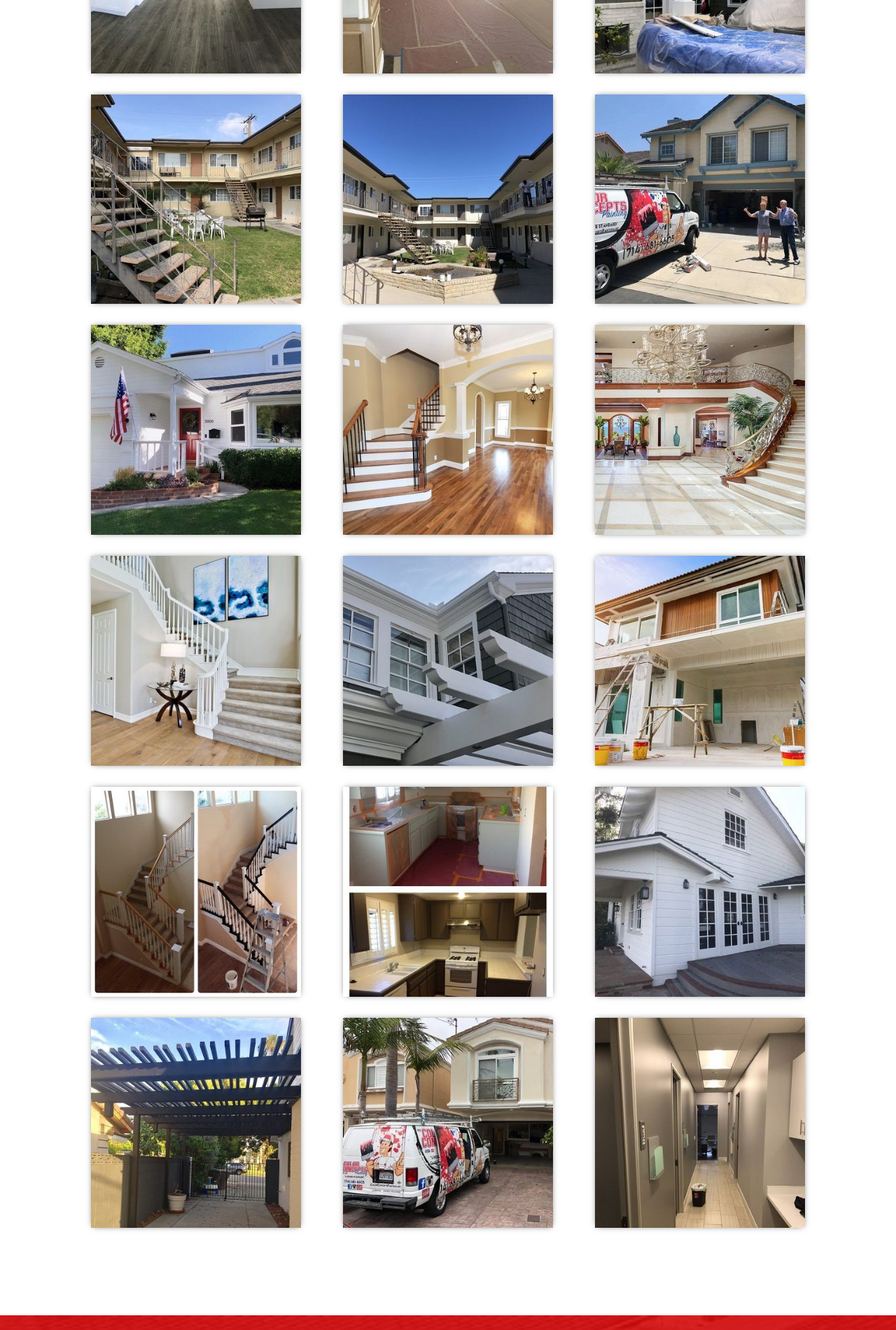
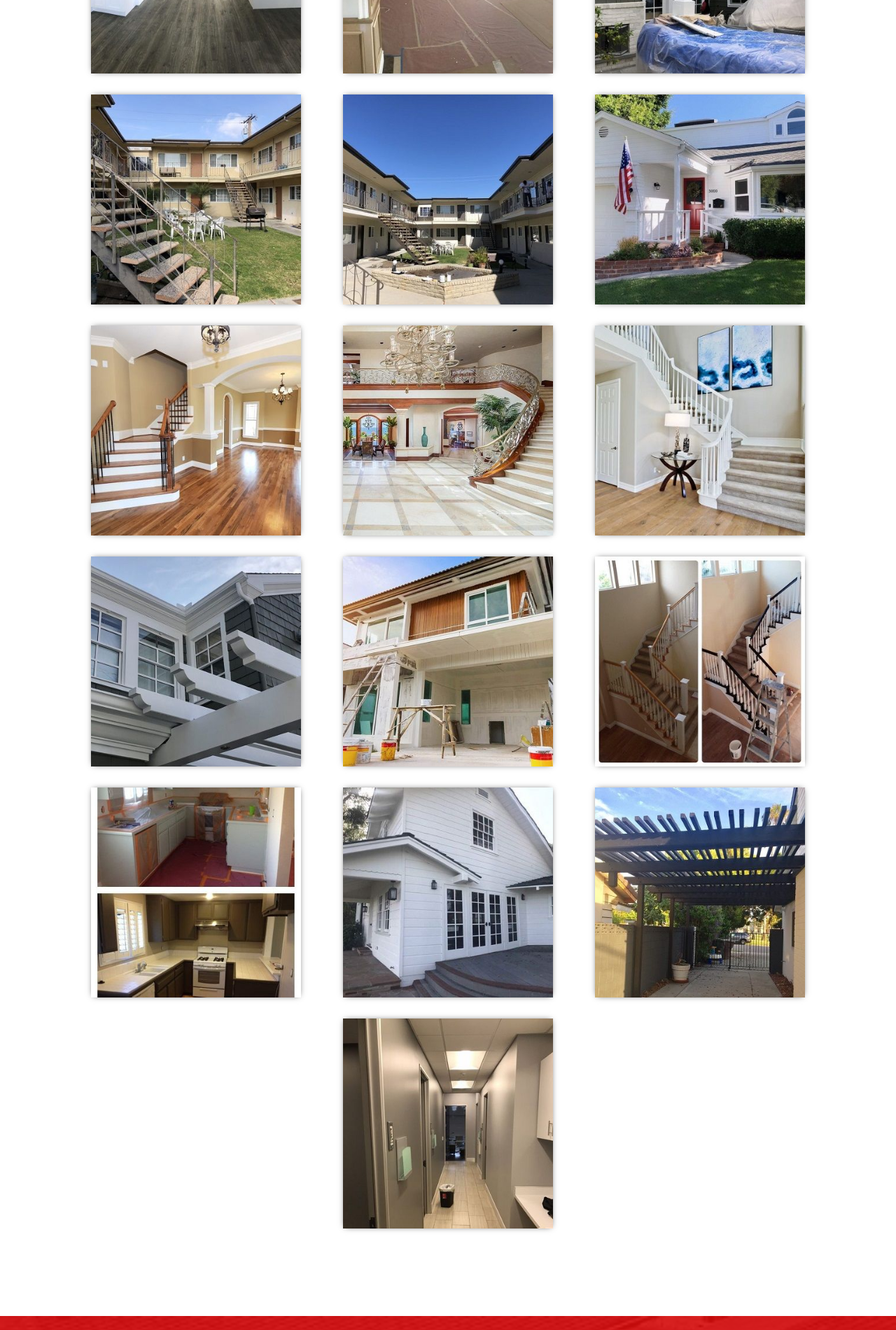
Before and after one commit to OakHarbor/ABP-Construction, a plain HTML site: page html/portfolio.html in a window 1280 px wide. Shown: the part 1240-3140 px from the top of the page at 70% size. Drawn offline with nearby package versions, Linux system fonts and the light colour scheme.

Commit message:
removed certain images

```diff
--- a/html/portfolio.html
+++ b/html/portfolio.html
@@ -110,7 +110,7 @@
             <img id="nineteen" src="/images/image-19-crop.jpg" alt="newly painted white deck that was refinished" width="300" height="300">
             <img id="twenty" src="/images/image-20-crop.jpg" alt="large open room with tall windows" width="300" height="300">
             <img id="twenty-one" src="/images/image-21-crop.jpg" alt="weathered light brown home" width="300" height="300">
-            <img id="one"  src="/images/image-22-crop.jpg" alt="newly grey painted home with white trim" width="300" height="300">
+            <!-- <img id="one"  src="/images/image-22-crop.jpg" alt="newly grey painted home with white trim" width="300" height="300"> -->
             <img id="two" src="/images/image-2-crop.jpg" alt="before and after of a newly stained and painted outdoor deck" width="300" height="300">
             <img id="three" src="/images/image-3-crop.jpg" alt="before and after of a bue paintd home" width="300" height="300">
             <img id="four" src="/images/image-4-crop.jpg" alt="before and after of a large open room painted light brown" width="300" height="300">
@@ -121,7 +121,7 @@
             <img id="nine" src="/images/image-9-crop.jpg" alt="before and after of a porch and large white pillars being repainted and refinished" width="300" height="300">
             <img id="ten" src="/images/image-10-crop.jpg" alt="before and after of a commercial painting job for a blue wall with white cabinets" width="300" height="300">
             <img id="eleven" src="/images/image-11-crop.jpg" alt="before and after of a home being painted light green" width="300" height="300">
-            <img id="twelve"  src="/images/image-12-crop.jpg" alt="newly painted white two story home with green grass" width="300" height="300">
+            <!-- <img id="twelve"  src="/images/image-12-crop.jpg" alt="newly painted white two story home with green grass" width="300" height="300"> -->
             <img id="thirteen" src="/images/image-13-crop.jpg" alt="newly refinished deck with white painted siding" width="300" height="300">
 
             <!-- Actual Image Sizes -->
```
